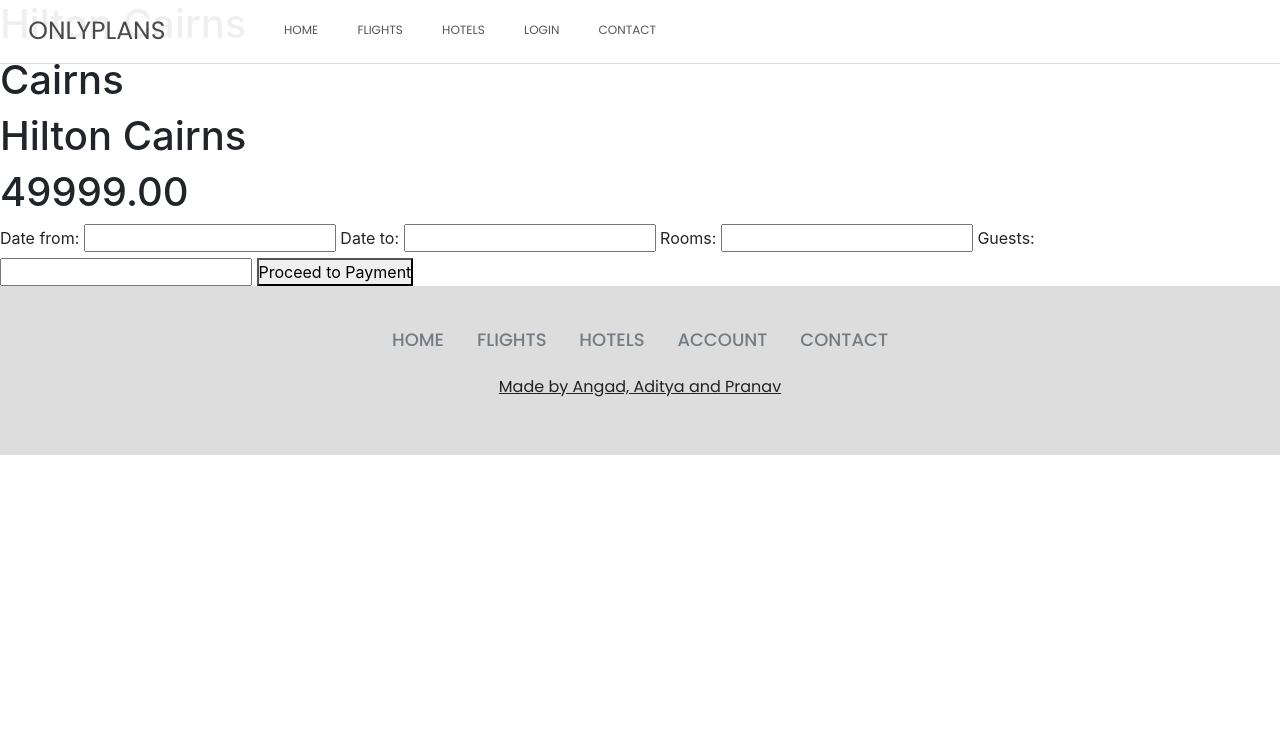
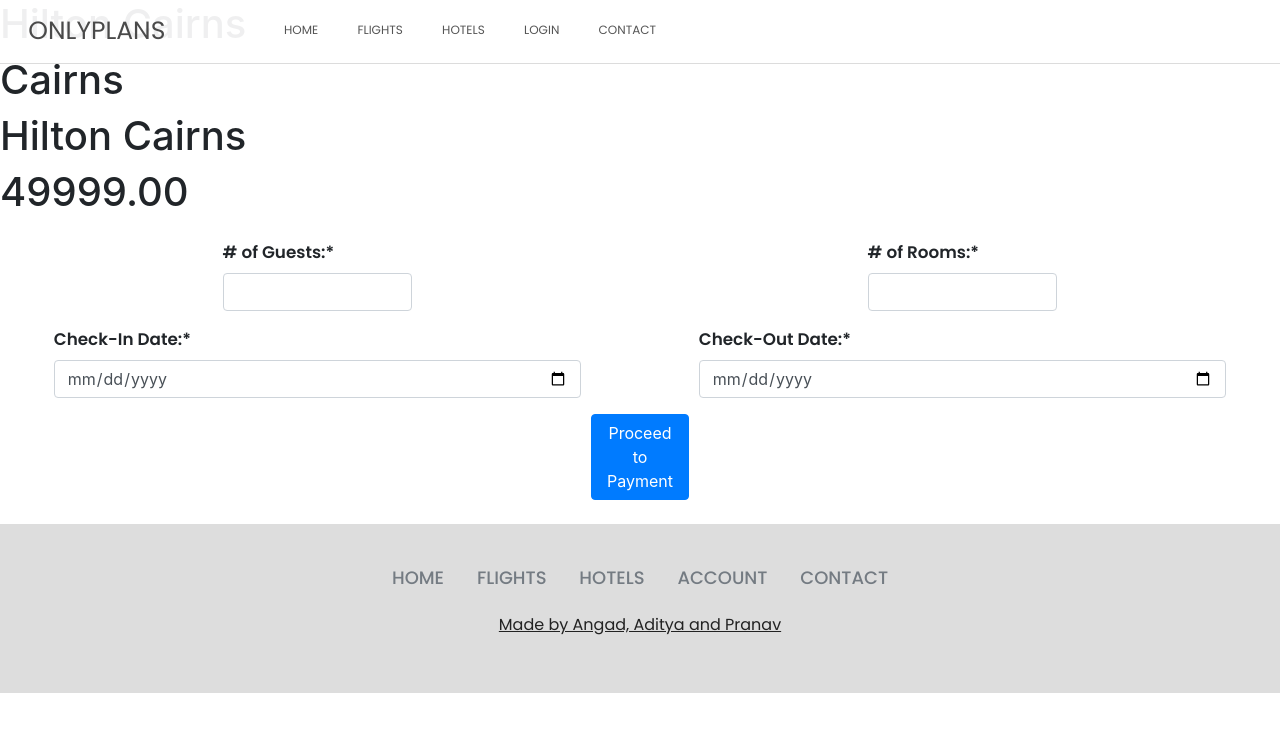
Before and after one commit to Pranav132/OnlyPlanes, a Django app: a page that uses onlyplanes/home/templates/hotel_booking.html in a window 1280 px wide. Shown: the top 732 px of the page. Run offline with Django 4.2, Linux system fonts and the light colour scheme; data comes from the database, SQL or seed files in the repository; some libraries are stand-ins or nearby versions.

Commit message:
Hotel checkout form and validation
Doobie doobie dooba

```diff
--- a/onlyplanes/home/templates/hotel_booking.html
+++ b/onlyplanes/home/templates/hotel_booking.html
@@ -16,6 +16,10 @@ Book a Hotel
 <script>
     alert("{{message}}");
 </script>
+{% elif available_rooms %}
+<script>
+    alert("Only {{available_rooms}} rooms are available here.");
+</script>
 {% endif %}
 
 <h1>{{hotel.name}}</h1>
@@ -23,9 +27,64 @@ Book a Hotel
 <h1>{{roomname}}</h1>
 <h1>{{room.price}}</h1>
 
-<form method="POST" action="">
-    {% csrf_token %}
-    {{booking_form}}
-    <button type="submit">Proceed to Payment</button>
-</form>
+<div class="searchform">
+    <form class="pick-animation my-4" method="POST" action="">
+        {% csrf_token %}
+            <div class="form-row">
+                <div class="col-5 m-auto">
+                    <div class="col-5 m-auto">
+                        <label for="guests" class="form-label"
+                            style="font-family: 'Poppins', sans-serif; font-weight: 600; font-size: 1.05em;"># of
+                            Guests:*</label>
+                        <input type="number" class="form-control" min="1" max="10" name="guests" required>
+                    </div>
+                </div>
+                <div class="col-5 m-auto">
+                    <div class="col-5 m-auto">
+                        <label for="rooms" class="form-label"
+                            style="font-family: 'Poppins', sans-serif; font-weight: 600; font-size: 1.05em;"># of
+                            Rooms:*</label>
+                        <input type="number" class="form-control" min="1" max="10" name="rooms" required>
+                    </div>
+                </div>
+            </div>
+            <div class="padding" style="height: 2vh;"></div>
+            <div class="form-row">
+                <div class="col-5 m-auto">
+                    <label for="date_from"
+                        style="font-family: 'Poppins', sans-serif; font-weight: 600; font-size: 1.05em;">Check-In
+                        Date:*</label>
+                    <input type="date" name="date_from" class="form-control" required>
+                </div>
+                <div class="col-5 m-auto">
+                    <label for="date_to"
+                        style="font-family: 'Poppins', sans-serif; font-weight: 600; font-size: 1.05em;">Check-Out
+                        Date:*</label>
+                    <input type="date" name="date_to" class="form-control" required>
+                </div>
+            </div>
+            <div class="padding" style="height: 2vh;"></div>
+            <!-- <div class="form-row">
+                <div class="col-5 m-auto">
+                    <label for="travelClass" class="form-label"
+                        style="font-family: 'Poppins', sans-serif; font-weight: 600; font-size: 1.05em;">Cabin
+                        Class:</label>
+                    <select class="form-control" name="travelClass">
+                        <option value="" disabled selected>Cabin Class</option>
+                        <option value="ECONOMY">Economy</option>
+                        <option value="PREMIUM_ECONOMY">Premium Economy</option>
+                        <option value="BUSINESS">Business</option>
+                        <option value="FIRST">First Class</option>
+                    </select>
+                </div>
+
+            </div>
+            <div class="padding" style="height: 2vh;"></div> -->
+            <div class="form-row">
+                <div class="col-1 m-auto">
+                    <button type="submit" class="btn btn-primary">Proceed to Payment</button>
+                </div>
+            </div>
+    </form>
+</div>
 {% endblock %}
--- a/onlyplanes/home/views.py
+++ b/onlyplanes/home/views.py
@@ -486,40 +486,45 @@ def hotel_booking(request, hotel_id, room_id, room_name):
         room = Room.objects.get(id=room_id)
         roomname = room_name
 
-        booking_form = BookingForm()
-
         context = {
             'hotel': hotel,
             'room': room,
             'roomname': roomname,
-            'booking_form': booking_form,
         }
 
         return render(request, 'hotel_booking.html', context=context)
 
     if request.method == 'POST':
+        hotel = Hotel.objects.get(id=hotel_id)
+        room = Room.objects.get(id=room_id)
         context = {
             'booking_hotel': True,
             'date_from': request.POST.get('date_from'),
             'date_to': request.POST.get('date_to'),
             'rooms': int(request.POST.get('rooms')),
             'guests': int(request.POST.get('guests')),
-            'hotel': Hotel.objects.get(id=hotel_id),
-            'room': Room.objects.get(id=room_id),
+            'hotel': hotel,
+            'room': room,
             'roomname': room_name,
         }
 
+        print("THESE ARE THE AVAILABLE ROOMS: ", room.available_rooms)
+
         if context['guests']/context['rooms'] > 2:
-            hotel = Hotel.objects.get(id=hotel_id)
-            room = Room.objects.get(id=room_id)
-
-            booking_form = BookingForm()
 
             context = {
                 'hotel': hotel,
                 'room': room,
-                'booking_form': booking_form,
                 'message': "Number of guests per room should be 2 or below."
+            }
+
+            return render(request, 'hotel_booking.html', context=context)
+
+        elif context['rooms'] > room.available_rooms:
+            context = {
+                'hotel': hotel,
+                'room': room,
+                'available_rooms': room.available_rooms,
             }
 
             return render(request, 'hotel_booking.html', context=context)
@@ -530,8 +535,8 @@ def hotel_booking(request, hotel_id, room_id, room_name):
                 'date_to': request.POST.get('date_to'),
                 'rooms': int(request.POST.get('rooms')),
                 'guests': int(request.POST.get('guests')),
-                'hotel': Hotel.objects.get(id=hotel_id),
-                'room': Room.objects.get(id=room_id),
+                'hotel': hotel,
+                'room': room,
                 'roomname': room_name,
             }
             return render(request, 'checkout.html', context=context)
```
